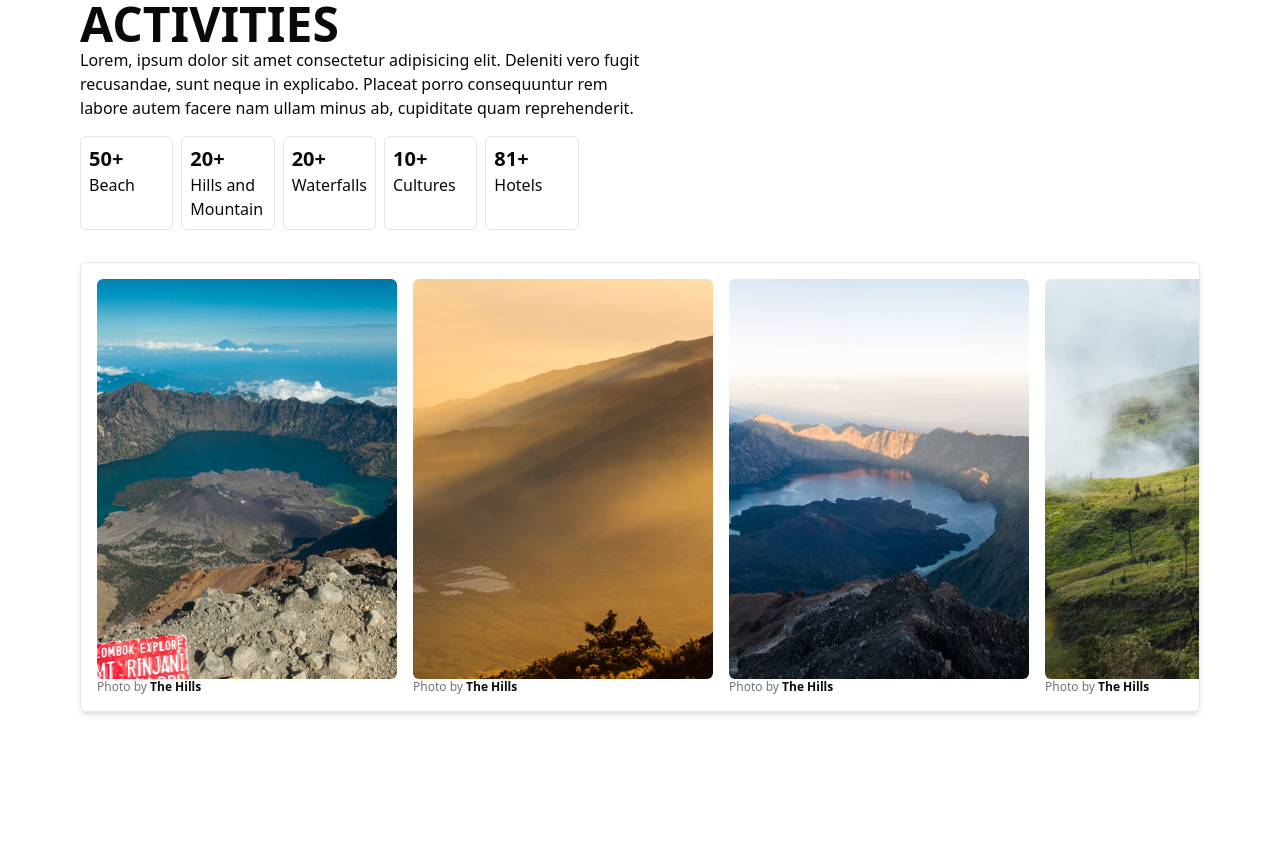
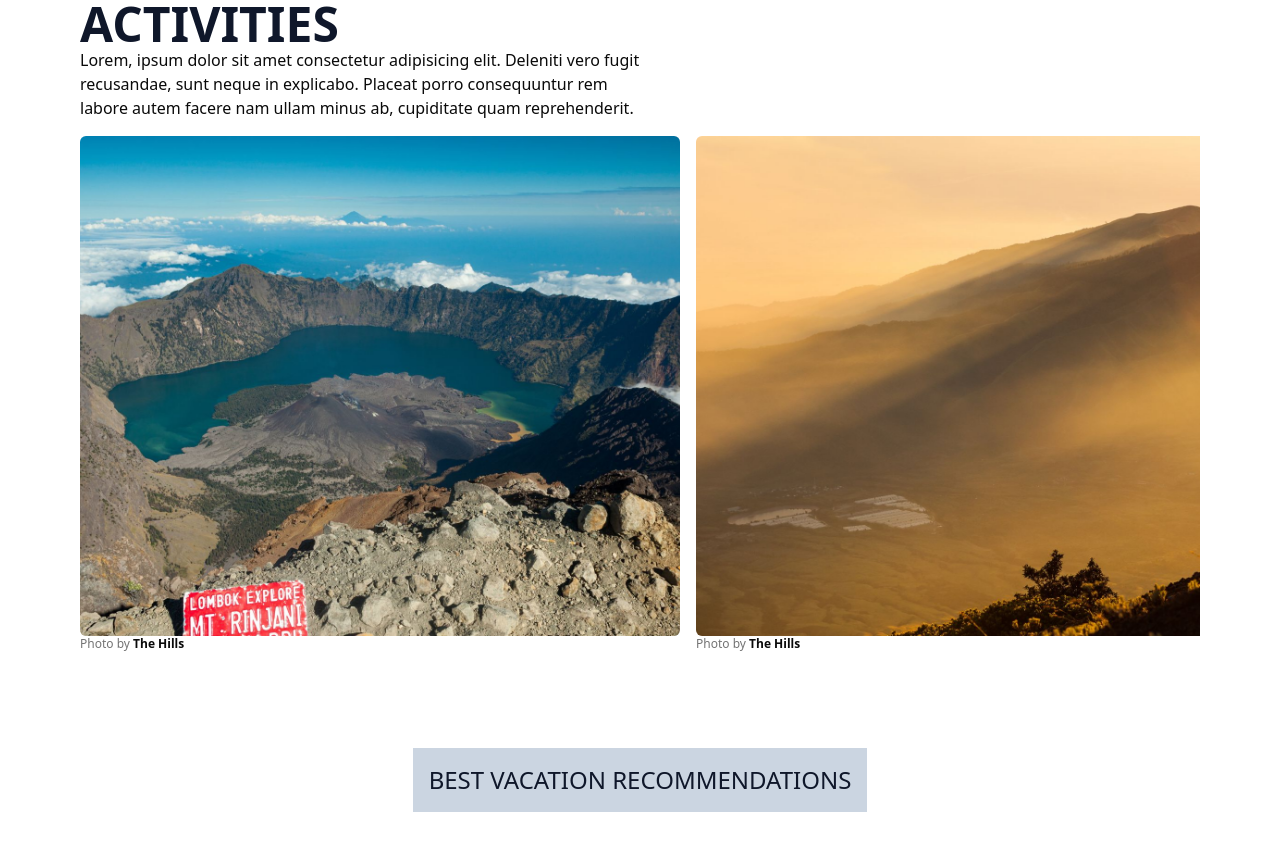
Before and after one commit to Sume-lang/thehills, a Next.js app: page / in a window 1280 px wide. Shown: the part 780-1630 px from the top of the page. Before the commit the page ends 1572 px from the top, so only its background shows below. Built offline with nearby package versions, Linux system fonts and the light colour scheme.

Commit message:
adding the styles

```diff
--- a/app/page.tsx
+++ b/app/page.tsx
@@ -1,6 +1,7 @@
 import React from "react";
 import Hero from "./section/Hero";
 import Activities from "./section/Activities";
+import Packages from "./section/Packages";
 export default function Home() {
   return (
     <main className="flex min-h-screen flex-col items-start justify-start">
@@ -10,6 +11,9 @@ export default function Home() {
       <section className="w-full">
         <Activities />
       </section>
+      <section className="w-full">
+        <Packages />
+      </section>
     </main>
   );
 }
--- a/app/section/Activities.tsx
+++ b/app/section/Activities.tsx
@@ -1,7 +1,5 @@
 import React from "react";
 import Img from "next/image";
-import Datatour from "./data/Datatour";
-
 import { ScrollArea, ScrollBar } from "@/components/ui/scroll-area";
 
 export interface Activites {
@@ -47,57 +45,33 @@ export const Rinjani: Activites[] = [
     name: "The Hills",
     image: "/Assets/Images/Beach-1.jpg",
   },
-
-  {
-    name: "The Hills",
-    image: "/Assets/Images/Beach-2.jpg",
-  },
-
-  {
-    name: "The Hills",
-    image: "/Assets/Images/Beach-3.jpg",
-  },
-
-  {
-    name: "The Hills",
-    image: "/Assets/Images/Beach-4.jpg",
-  },
 ];
 export default function Activites() {
   return (
-    <main className="w-full min-h-screen flex lg:flex-col flex-col items-start justify-start gap-4 lg:p-20 p-2">
-      <section className="w-1/2 h-full">
-        <h1 className="text-5xl font-extrabold uppercase">Activities</h1>
+    <main className="w-full flex lg:flex-col flex-col gap-4 lg:p-20 p-2">
+      <section className="lg:w-1/2 h-full">
+        <h1 className="text-5xl font-extrabold text-slate-900 uppercase">
+          Activities
+        </h1>
         <h1 className="font-extralight">
           Lorem, ipsum dolor sit amet consectetur adipisicing elit. Deleniti
           vero fugit recusandae, sunt neque in explicabo. Placeat porro
           consequuntur rem labore autem facere nam ullam minus ab, cupiditate
           quam reprehenderit.
         </h1>
-        <div className="flex flex-row h-[100%] gap-2 py-4">
-          {Datatour.map((i) => (
-            <div
-              key={i.name}
-              className="flex flex-col p-2 border rounded-md w-1/6 items-start"
-            >
-              <h1 className="text-xl font-bold">{i.qty}+</h1>
-              <span>{i.name}</span>
-            </div>
-          ))}
-        </div>
       </section>
       <section className="w-full h-full">
-        <ScrollArea className="lg:w-full w-[350px] whitespace-nowrap rounded-md border shadow-md">
-          <div className="flex w-max space-x-4 lg:p-4">
+        <ScrollArea className="lg:w-full w-[350px] whitespace-nowrap">
+          <div className="flex w-max space-x-4">
             {Rinjani.map((Activites) => (
               <figure key={Activites.name} className="shrink-0">
                 <div className="overflow-hidden rounded-md">
                   <Img
                     src={Activites.image}
                     alt={`Photo by ${Activites.name}`}
-                    className="aspect-[2/5] h-[400px] w-[300px] object-cover"
-                    width={400}
-                    height={500}
+                    className="aspect-[2/6] h-[500px] w-[600px] object-cover hover:scale-105 transition-all duration-300"
+                    width={800}
+                    height={900}
                   />
                 </div>
                 <figcaption className="text-xs text-muted-foreground">
--- /dev/null
+++ b/app/section/Packages.tsx
@@ -0,0 +1,14 @@
+import { main } from "framer-motion/client";
+import React from "react";
+
+export default function Packages() {
+  return (
+    <main className="w-full min-h-screen p-4 flex flex-col items-center justify-start">
+      <section className="relative bg-slate-300 p-4">
+        <h1 className="lg:text-2xl text-lg font-extralight text-slate-900 uppercase">
+          Best Vacation Recommendations
+        </h1>
+      </section>
+    </main>
+  );
+}
--- a/app/section/data/Datatour.js
+++ b/app/section/data/Datatour.js
@@ -1,7 +1,7 @@
 const DataTour = [
   {
-        name: "Beach",
-        qty:"50",
+    name: "Beaches",
+    qty: "50",
   },
   {
     name: "Hills and Mountain",
@@ -17,7 +17,7 @@ const DataTour = [
   },
   {
     name: "Hotels",
-        qty:"81"
-    }
-]
-export default DataTour
+    qty: "81",
+  },
+];
+export default DataTour;
--- /dev/null
+++ b/app/section/styles/flipcard.tsx
@@ -0,0 +1,26 @@
+"use client";
+import React, { useRef } from "react";
+import { motion } from "framer-motion";
+import { useScroll } from "framer-motion";
+import { useTransform } from "framer-motion";
+
+export default function FlipCard({ children }: { children: React.ReactNode }) {
+  const ref = useRef(null);
+  const { scrollYProgress } = useScroll({
+    target: ref,
+    offset: ["start end", "end end"],
+  });
+  const rotateX = useTransform(scrollYProgress, [0, 1], [0, 180]);
+  const rotateY = useTransform(scrollYProgress, [0, 1], [0, 180]);
+  return (
+    <div
+      ref={ref}
+      className="w-full h-full flex flex-col items-center justify-center">
+      <motion.div
+        className="w-full h-full absolute top-0 left-0"
+        style={{ rotateX, rotateY }}
+      />
+      {children}
+    </div>
+  );
+}
```
Also changed, not shown: components/ui/scroll-area.tsx (+11 -13 lines), app/section/styles/module.flipcard.css (added). Lines whose indentation alone changed are shown as unchanged.
